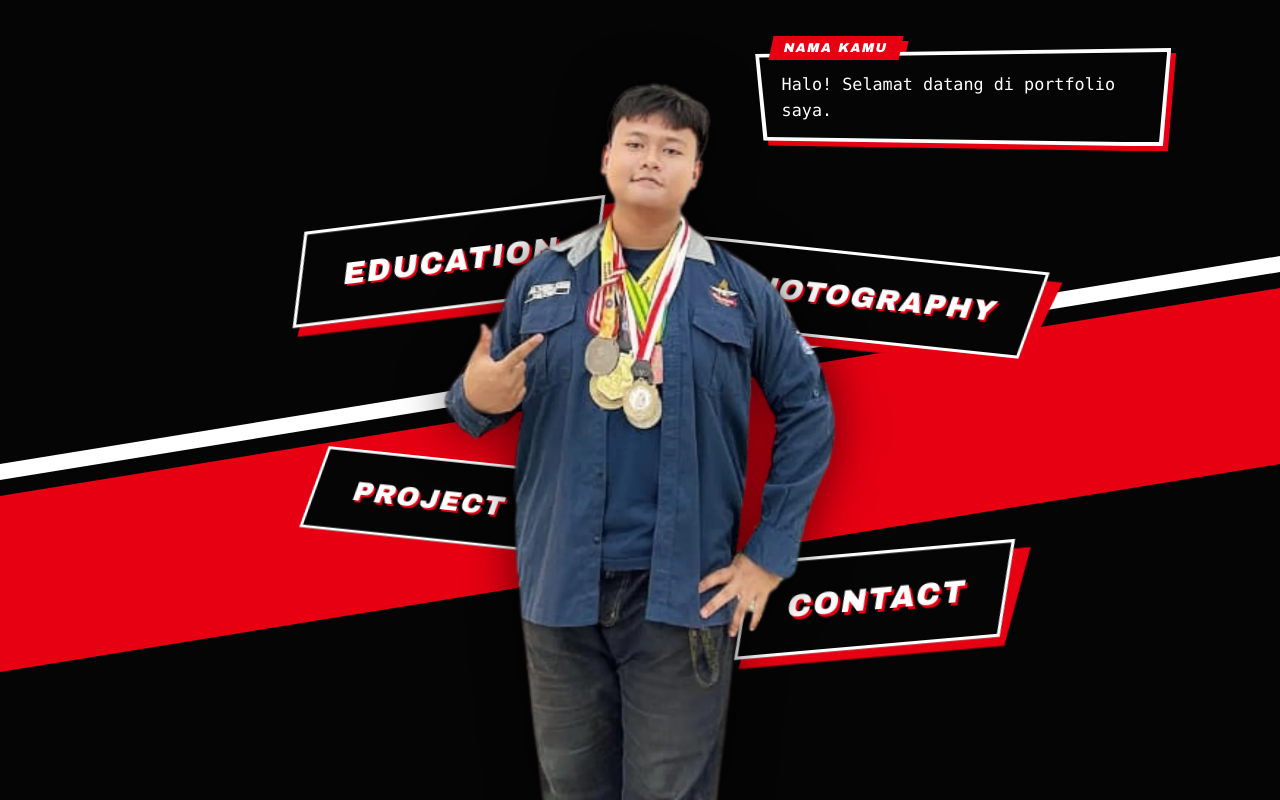
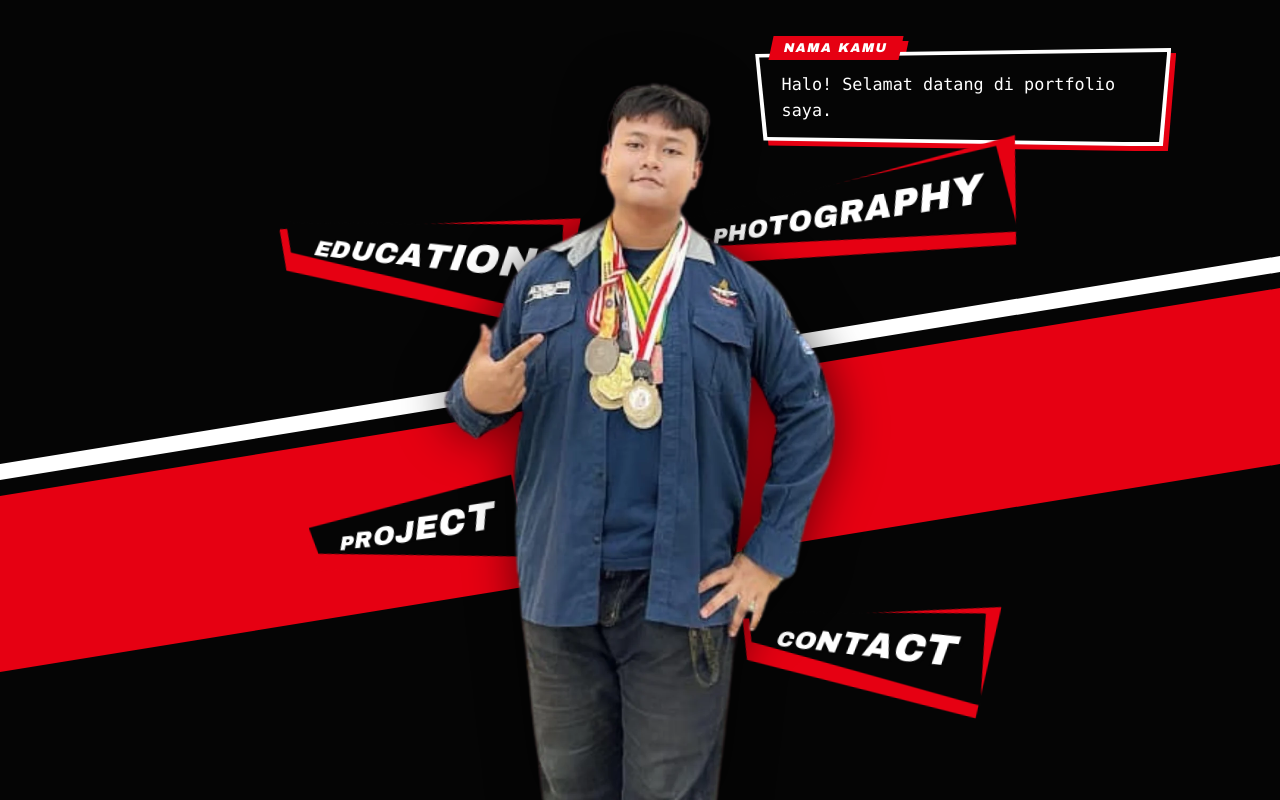
Before and after one commit to Zharif-110305/Portfolio, a React app: page / in a window 1280 px wide. Both pictures are taken after a click on the button "PRESS TO START". Built offline with nearby package versions, Linux system fonts and the light colour scheme; the HTML template or start-up script is replaced by a standard one.

Commit message:
fix persona

```diff
--- a/src/components/MenuItem.jsx
+++ b/src/components/MenuItem.jsx
@@ -1,13 +1,20 @@
 import { motion } from 'motion/react'
 
+const LETTER_STAGGER = 0.045 // detik antar huruf
+
 // Posisi, sudut, dan ukuran tiap label diatur di index.css
-// lewat .menu-slot[data-id="..."].
+// lewat .menu-slot[data-id="..."]. Tiap huruf mendapat --t (0 sampai 1)
+// yang dipakai CSS untuk membesarkan huruf bertahap dari awal ke akhir.
 export default function MenuItem({ id, label, side, delay = 0, onClick }) {
+  const letters = Array.from(label)
+  const last = Math.max(letters.length - 1, 1)
+
   return (
     <div className="menu-slot" data-id={id} data-side={side}>
       <motion.button
         type="button"
         className="menu-item"
+        aria-label={label}
         onClick={onClick}
         style={{ originX: side === 'left' ? 1 : 0 }} // melebar dari sisi badan
         initial={{ x: side === 'left' ? '60%' : '-60%', scaleX: 0.2, opacity: 0 }}
@@ -15,7 +22,25 @@ export default function MenuItem({ id, label, side, delay = 0, onClick }) {
         whileTap={{ scale: 0.95 }}
         transition={{ delay, type: 'spring', stiffness: 150, damping: 13 }}
       >
-        <span>{label}</span>
+        <span className="menu-label" aria-hidden="true">
+          {letters.map((char, i) => (
+            <span key={i} className="menu-letter" style={{ '--t': i / last }}>
+              <motion.span
+                style={{ display: 'inline-block' }}
+                initial={{ scale: 0, y: 8 }}
+                animate={{ scale: 1, y: 0 }}
+                transition={{
+                  delay: delay + 0.2 + i * LETTER_STAGGER,
+                  type: 'spring',
+                  stiffness: 320,
+                  damping: 14,
+                }}
+              >
+                {char}
+              </motion.span>
+            </span>
+          ))}
+        </span>
       </motion.button>
     </div>
   )
--- a/src/index.css
+++ b/src/index.css
@@ -146,7 +146,8 @@ button {
   /* rasio lebar:tinggi foto (profile.webp). Ubah kalau foto diganti. */
   --photo-ratio: 749 / 1358;
   --figure-h: min(64dvh, 700px);
-  --menu-fs: min(calc(var(--figure-h) * 0.045), 3.7vw);
+  /* ukuran dasar huruf label; dibatasi lebar layar agar tidak terpotong */
+  --menu-fs: min(calc(var(--figure-h) * 0.05), 3.9vw);
 
   position: relative;
   z-index: 2;
@@ -284,10 +285,10 @@ button {
 }
 
 /* =========================================================
-   MENU (label di belakang foto, tidak beraturan)
+   MENU (label di belakang foto, menyebar dari tengah badan)
    Per label (lihat .menu-slot[data-id] di bawah):
    --at    : titik ujung label yang terselip ke badan (% lebar foto)
-   --top   : ketinggian (% tinggi foto)
+   --top   : ketinggian (% tinggi foto, boleh negatif = di atas foto)
    --rot   : sudut miring
    --scale : ukuran relatif
    ========================================================= */
@@ -313,79 +314,77 @@ button {
   left: var(--at);
 }
 
-/* posisi tiap label, versi HP (portrait) */
+/* posisi tiap label, versi HP (mengelilingi kepala) */
 .menu-slot[data-id="education"] {
-  --at: 38%;
-  --top: 17%;
-  --rot: -7deg;
-  --scale: 1.06;
+  --at: 44%;
+  --top: -2%;
+  --rot: 8deg;
+  --scale: 1.05;
 }
 
 .menu-slot[data-id="photography"] {
-  --at: 56%;
-  --top: 8%;
-  --rot: 5deg;
+  --at: 60%;
+  --top: -14%;
+  --rot: -8deg;
   --scale: 1;
 }
 
 .menu-slot[data-id="projects"] {
-  --at: 27%;
-  --top: 50%;
-  --rot: 6deg;
-  --scale: 0.94;
+  --at: 33%;
+  --top: 16%;
+  --rot: -7deg;
+  --scale: 0.95;
 }
 
 .menu-slot[data-id="contact"] {
   --at: 66%;
-  --top: 80%;
-  --rot: -6deg;
-  --scale: 1.08;
+  --top: 10%;
+  --rot: 8deg;
+  --scale: 1.05;
 }
 
 .menu-item {
   position: relative;
   isolation: isolate;
   display: block;
-  padding: 0.8em 1.2em;
+  padding: 0.75em 1em 0.75em 0.9em;
   border: 0;
   background: none;
   color: var(--color-paper);
   font-family: var(--font-display);
+  font-weight: 900;
   font-size: 1em;
   font-style: italic;
-  letter-spacing: 0.06em;
+  letter-spacing: 0.02em;
   text-transform: uppercase;
   white-space: nowrap;
-  text-shadow: 2px 2px 0 var(--color-accent);
 }
 
-/* pita hitam bergaris putih */
+/* pita hitam berbentuk baji: makin tinggi ke arah huruf terakhir */
 .menu-item::before {
   content: "";
   position: absolute;
-  inset: 0;
+  inset: 8% 0;
   z-index: -1;
   background: var(--color-ink);
-  border: 3px solid var(--color-paper);
-  transform: skewX(-14deg);
+  clip-path: polygon(0 34%, 97% 0, 100% 100%, 3% 66%);
   transition: background 0.15s ease;
 }
 
-/* bayangan merah, miringnya sedikit berbeda supaya terlihat timbul */
+/* serpihan merah di belakang pita (efek timbul) */
 .menu-item::after {
   content: "";
   position: absolute;
-  inset: 0;
+  inset: -4% -3% -4% -2%;
   z-index: -2;
   background: var(--color-accent);
-  transform: translate(0.3em, 0.3em) skewX(-20deg);
+  clip-path: polygon(0 44%, 100% 4%, 96% 100%, 4% 78%);
   transition: background 0.15s ease;
 }
 
 .menu-item:hover,
 .menu-item:focus-visible {
   outline: none;
-  text-shadow: 2px 2px 0 var(--color-ink);
 }
 
 .menu-item:hover::before,
@@ -396,6 +395,24 @@ button {
 .menu-item:hover::after,
 .menu-item:focus-visible::after {
   background: var(--color-paper);
+}
+
+.menu-label {
+  display: inline-flex;
+  align-items: baseline;
+}
+
+/* --t = 0 (huruf pertama) sampai 1 (huruf terakhir):
+   ukuran membesar, naik sedikit, dan miring bertahap */
+.menu-letter {
+  display: inline-block;
+  font-size: calc(1em * (0.72 + 0.7 * var(--t)));
+  transform: translateY(calc(var(--t) * -0.08em))
+    rotate(calc((var(--t) - 0.5) * -5deg));
+  color: var(--color-paper);
+  -webkit-text-stroke: 0.1em var(--color-ink);
+  paint-order: stroke fill;
+  text-shadow: 0.07em 0.07em 0 var(--color-ink);
 }
 
 /* =========================================================
@@ -692,38 +709,42 @@ button {
   }
 
   .menu-item {
-    padding: 0.8em 1.4em;
+    padding: 0.75em 1.1em 0.75em 1em;
   }
 
-  /* dialog bergeser ke kanan kepala supaya teks tidak tertutup foto */
+  /* dialog bergeser ke kanan kepala; lebarnya dibatasi agar tidak terpotong */
+  .dialog {
+    width: min(26rem, calc(50vw - clamp(2rem, 9vw, 9rem) - 1rem));
+  }
+
   .stage__dialog-slot {
     top: 6dvh;
     left: calc(50% + clamp(2rem, 9vw, 9rem));
     right: auto;
   }
 
-  /* posisi tiap label, versi tablet & desktop */
+  /* posisi tiap label, versi tablet & desktop (menyebar dari tengah badan) */
   .menu-slot[data-id="education"] {
-    --at: 38%;
-    --top: 19%;
-    --rot: -7deg;
+    --at: 30%;
+    --top: 17%;
+    --rot: 7deg;
   }
 
   .menu-slot[data-id="photography"] {
-    --at: 62%;
-    --top: 24%;
-    --rot: 6deg;
+    --at: 60%;
+    --top: 11%;
+    --rot: -8deg;
   }
 
   .menu-slot[data-id="projects"] {
-    --at: 27%;
-    --top: 52%;
-    --rot: 6deg;
+    --at: 22%;
+    --top: 55%;
+    --rot: -7deg;
   }
 
   .menu-slot[data-id="contact"] {
     --at: 78%;
-    --top: 66%;
-    --rot: -5deg;
+    --top: 71%;
+    --rot: 8deg;
   }
 }
```
